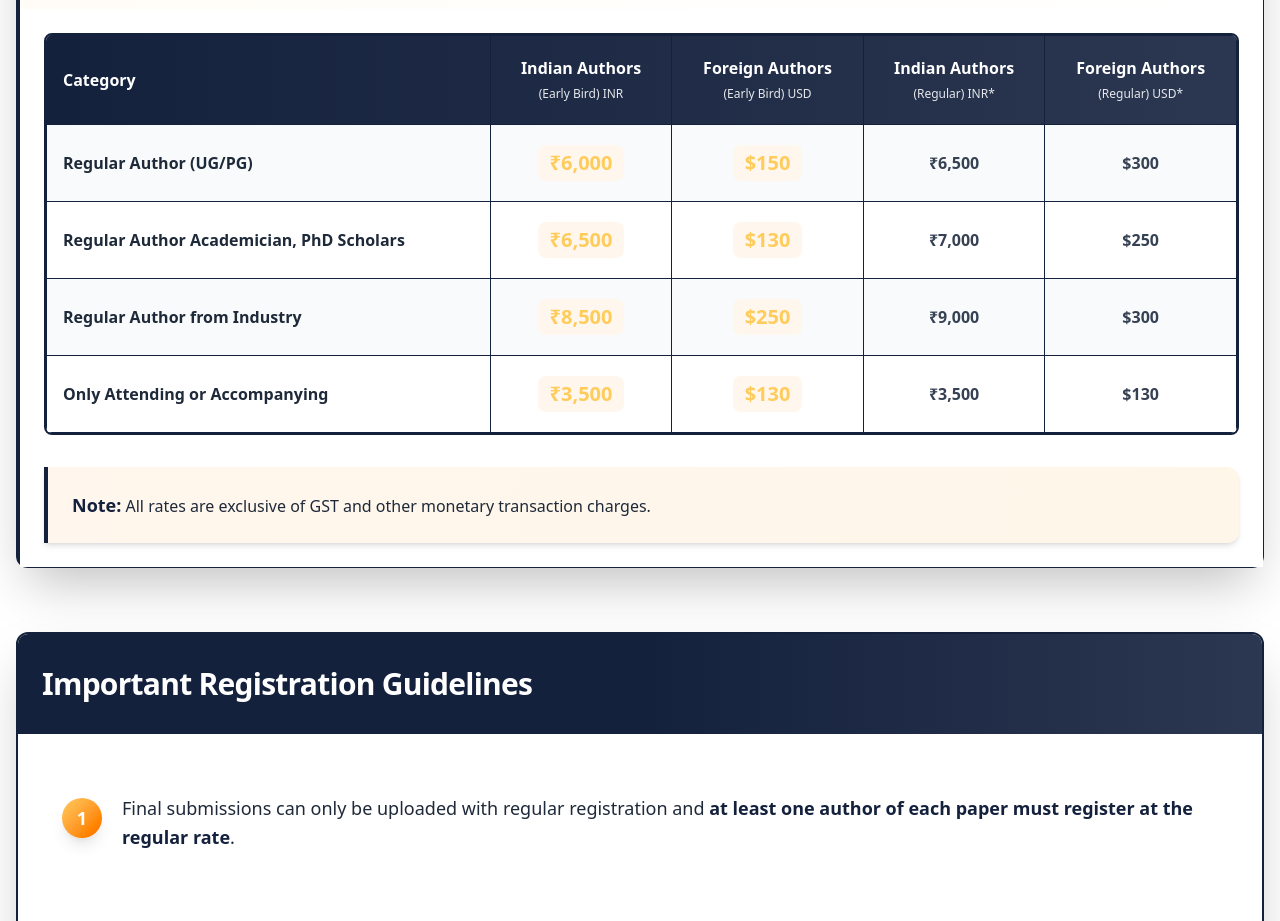
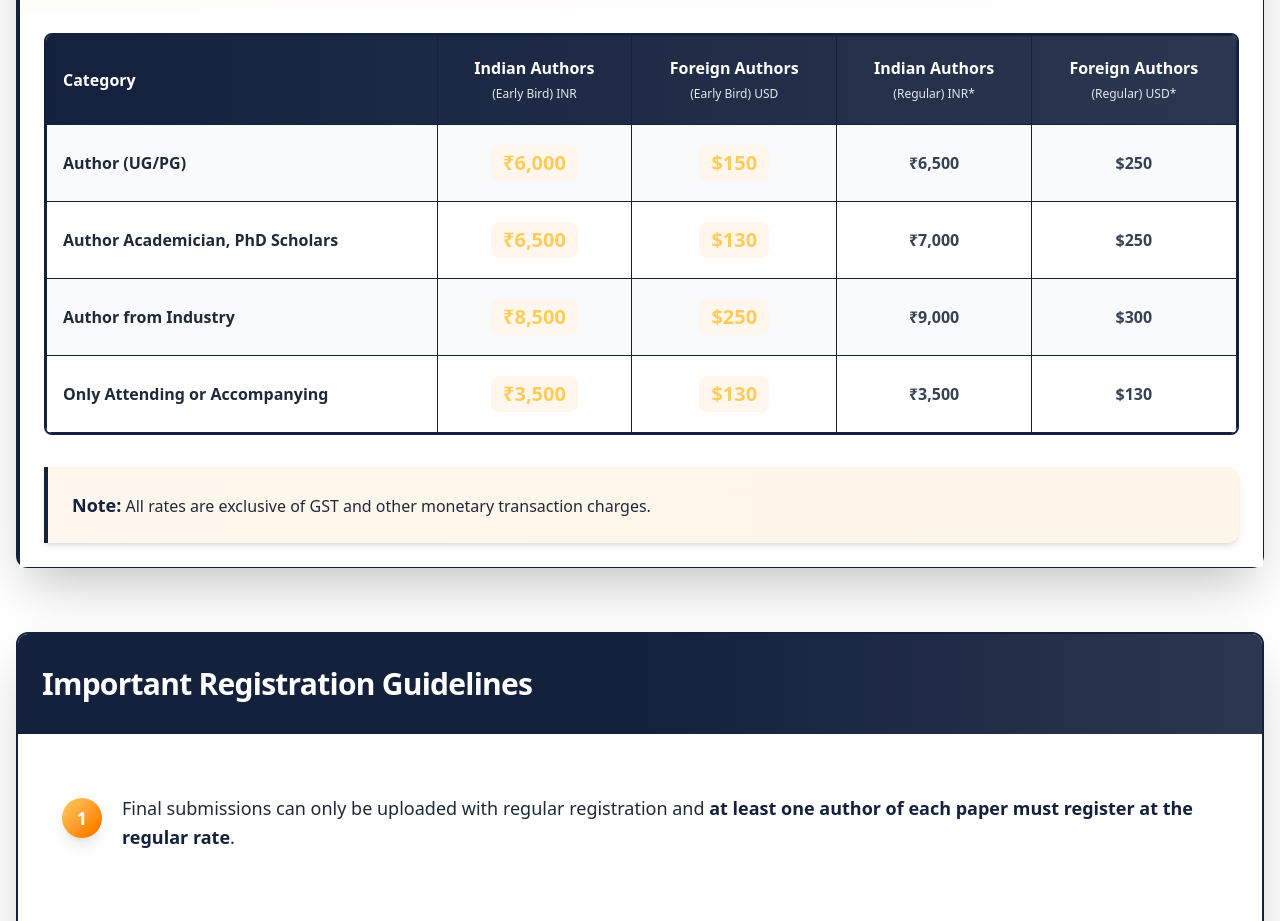
Before and after one commit to KD-3030/Adcomsys-next-2026, a Next.js app: page /registration in a window 1280 px wide. Shown: the part 780-1701 px from the top of the page. Built offline with nearby package versions, Linux system fonts and the light colour scheme; no server answers.

Commit message:
minor changes in registration page

```diff
--- a/src/app/registration/page.tsx
+++ b/src/app/registration/page.tsx
@@ -16,9 +16,9 @@ export const metadata: Metadata = createMetadata({
 
 export default function RegistrationPage() {
   const fees = [
-    { category: 'Regular Author (UG/PG)', earlyInr: '₹6,000', earlyUsd: '$150', regularInr: '₹6,500', regularUsd: '$300' },
-    { category: 'Regular Author Academician, PhD Scholars', earlyInr: '₹6,500', earlyUsd: '$130', regularInr: '₹7,000', regularUsd: '$250' },
-    { category: 'Regular Author from Industry', earlyInr: '₹8,500', earlyUsd: '$250', regularInr: '₹9,000', regularUsd: '$300' },
+    { category: 'Author (UG/PG)', earlyInr: '₹6,000', earlyUsd: '$150', regularInr: '₹6,500', regularUsd: '$250' },
+    { category: 'Author Academician, PhD Scholars', earlyInr: '₹6,500', earlyUsd: '$130', regularInr: '₹7,000', regularUsd: '$250' },
+    { category: 'Author from Industry', earlyInr: '₹8,500', earlyUsd: '$250', regularInr: '₹9,000', regularUsd: '$300' },
     { category: 'Only Attending or Accompanying', earlyInr: '₹3,500', earlyUsd: '$130', regularInr: '₹3,500', regularUsd: '$130' }
   ];
 
```
